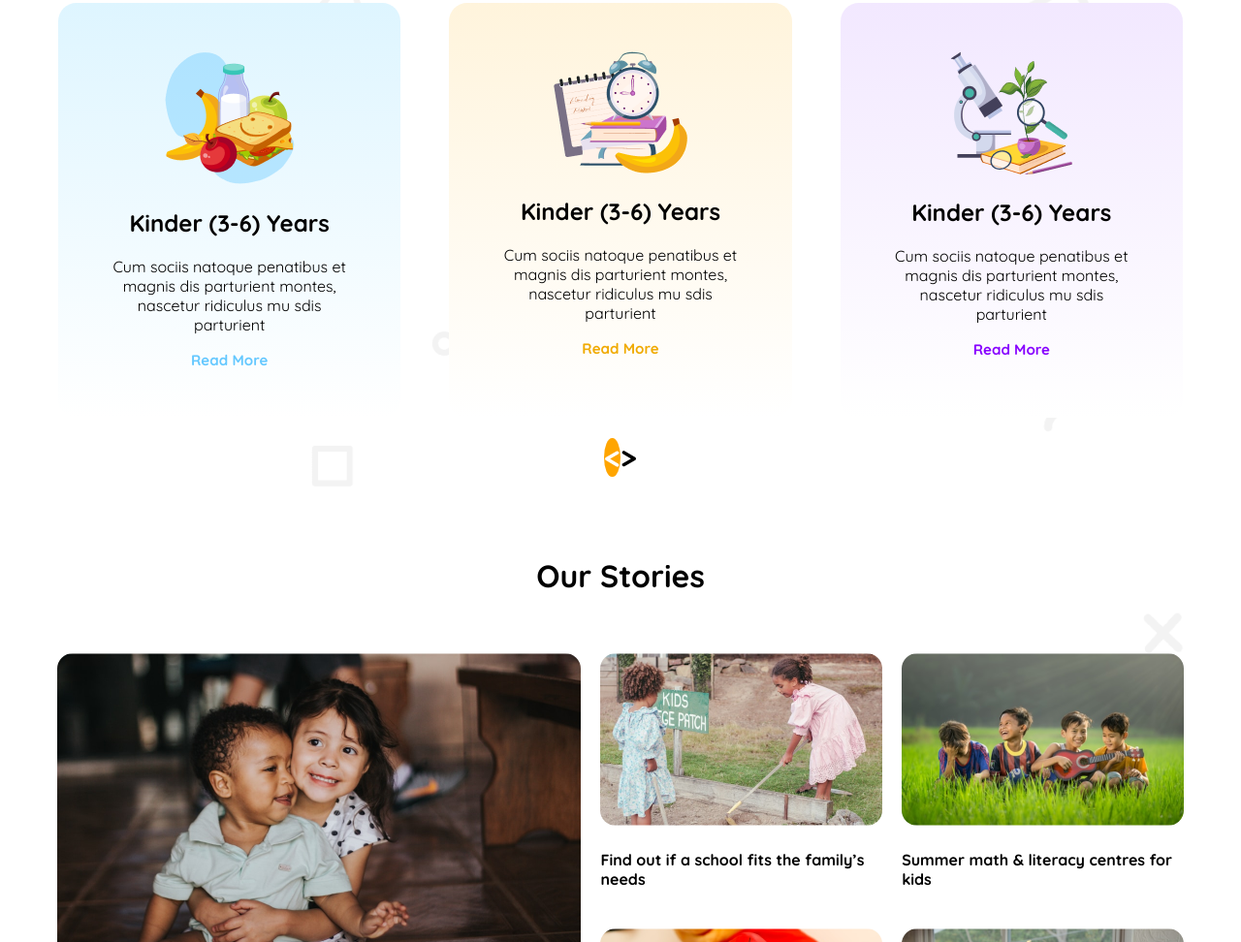
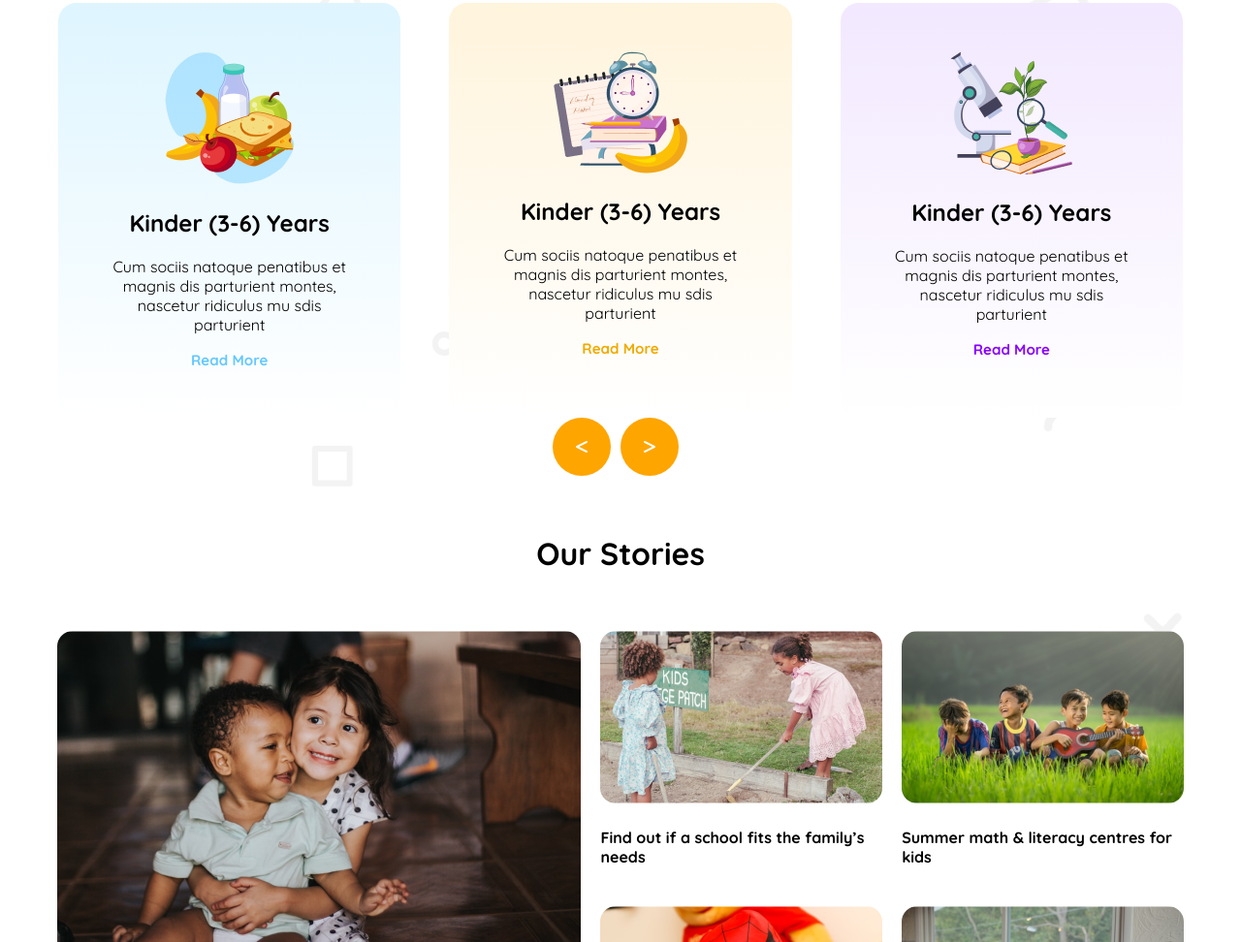
Before and after one commit to Al-AminSikder/My-Assignment-2, a plain HTML site: page index.html in a window 1280 px wide. Shown: the part 846-1818 px from the top of the page at 97% size. Drawn offline with Linux system fonts and the light colour scheme.

Commit message:
Added Media flex

```diff
--- a/index.html
+++ b/index.html
@@ -17,7 +17,9 @@
         <nav class="navbar">
             <div class="logo">
                 <img src="./Images/logo.png" alt="Logo">
-                <h2>SCHOOL</h2>
+                <div class="school">
+                    <h2>SCHOOL</h2>
+                </div>
             </div>
             <div>
                 <ul class="nav-link">
@@ -28,6 +30,9 @@
                 </ul>
             </div>
             <button class="contact quicksand-normal">Contact</button>
+            <div class="hamburg">
+                <i class="fa-solid fa-bars"></i>
+            </div>
         </nav>
         <div class="body-pic">
             <div>
@@ -74,8 +79,12 @@
             </div>
         </div>
         <div class="sign">
-            <h1 class="lt">&lt;</h1>
-            <h1>&gt;</h1>
+            <div class="less-than">
+                <i class="fa-solid fa-less-than grater-than"></i>
+            </div>
+            <div class="less-than">
+                <i class="fa-solid fa-greater-than grater-than"></i>
+            </div>
         </div>
         <div>
             <h1 class="standard quicksand-normal">Our Stories</h1>
--- a/styles/styles.css
+++ b/styles/styles.css
@@ -12,10 +12,22 @@
     margin: 20px auto;
 
 }
+.hamburg {
+    @media only screen and (min-width: 577px) {
+        display: none;
+      }
+}
 .nav-link {
     display: flex;
     list-style: none;
-
+    @media only screen and (max-width: 576px) {
+        display: none;
+      }
+.school {
+    @media only screen and (max-width: 576px) {
+        display: none;
+      }
+}
 }
 .home {
     margin-right: 32px;
@@ -64,6 +76,9 @@
         padding: 10px;
         font-weight: 600;
         font-size: 20px;
+        @media only screen and (max-width: 576px) {
+            display: none;
+          }
     }
 .body-pic {
     display: flex;
@@ -71,6 +86,10 @@
     align-items: center;
     max-width: 1160px;
     margin: 20px auto;
+    @media only screen and (max-width: 576px) {
+        flex-direction: column-reverse;
+        align-content: center;
+      }
 }
 .students {
     font-weight: bold;
@@ -160,6 +179,24 @@
     display: flex;
     justify-content: center;
 }
+.less-than {
+    background-color: orange;
+    width: 60px;
+    height: 60px;
+    border-radius: 30px;
+    color: white;
+    margin-right: 10px;
+    justify-content: center;
+    align-content: center;
+    display: flex;
+    position: relative;
+}
+.grater-than {
+    justify-content: center;
+    align-content: center;
+    display: flex;
+    position: relative;
+}
 .lt {
     background-color: orange;
     color: white;
```
